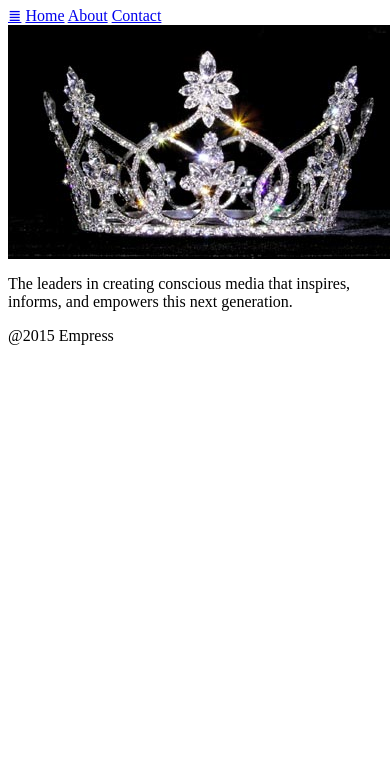
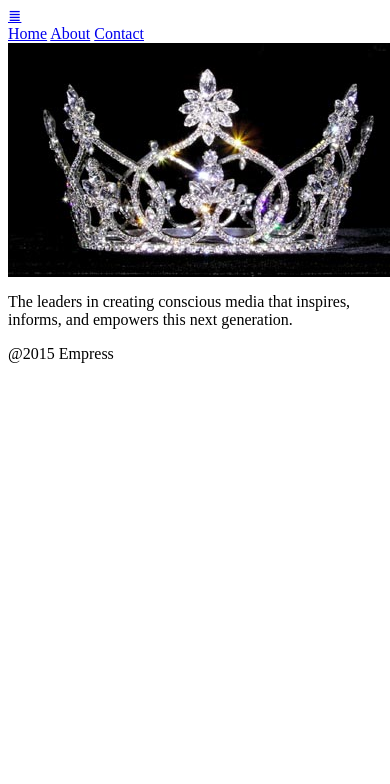
Before and after one commit to CourtneyNicole/CourtneyNicole.github.io, a plain HTML site: page mobileindex.html in a window 390 px wide. Shown: the part 60-844 px from the top of the page. Drawn offline with Linux system fonts and the light colour scheme.

Commit message:
Update mobileindex.html

```diff
--- a/mobileindex.html
+++ b/mobileindex.html
@@ -13,10 +13,12 @@
 
 	   	<nav>
 	   	    <a href="#" id="mobile">&#8803;</a>
+	   	    <div id="innernav">
+
 	   		<a href="#">Home</a>
 	   		<a href="#">About</a>
 	   		<a href="#">Contact</a>
-
+			</div>
 	   		</nav>
 	   		</header>
 
```
